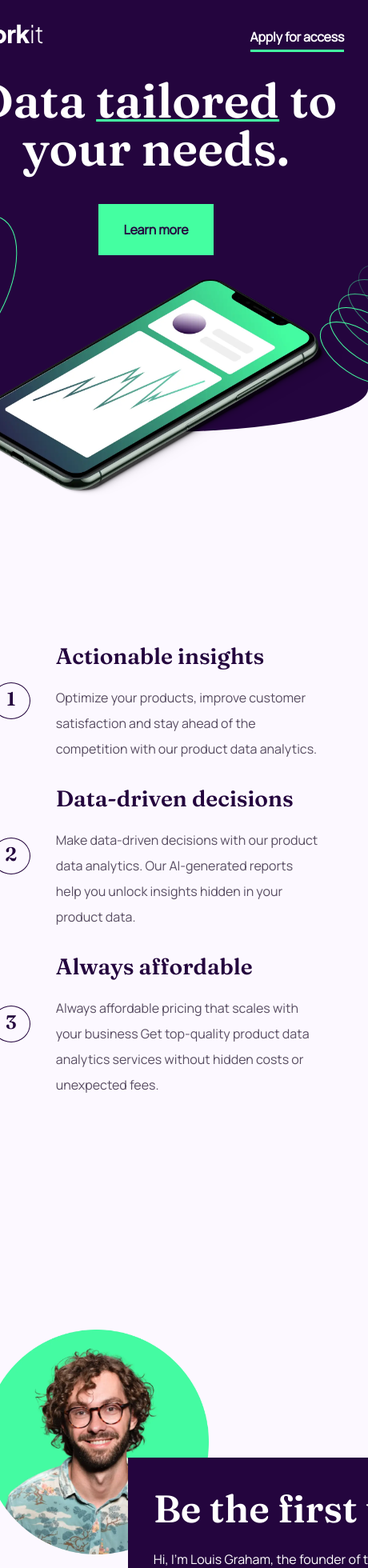
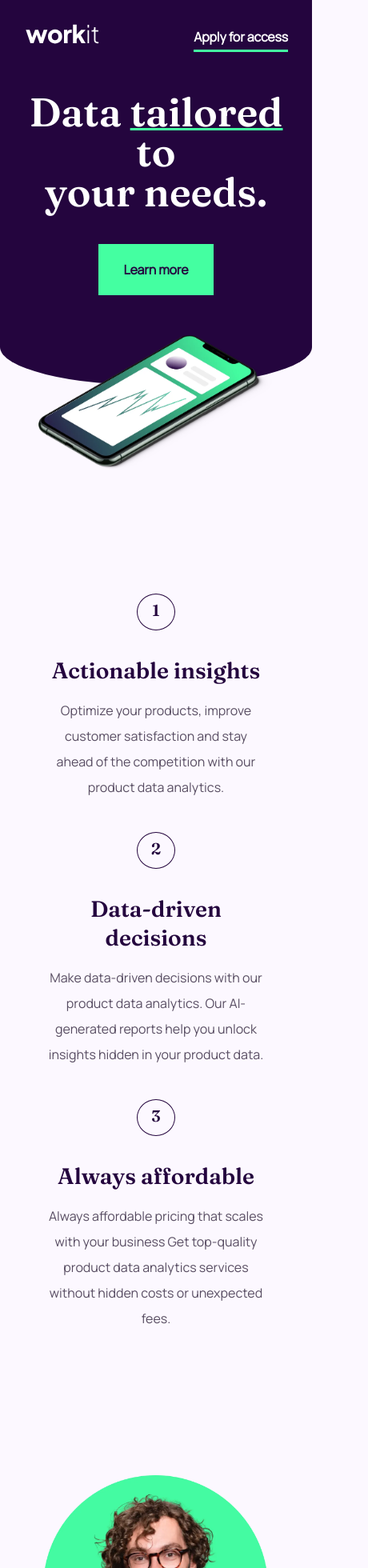
Before and after one commit to Shahbaaz92/Work-it-landing-page, a React (Create React App) app in the folder my-app/: page / in a window 390 px wide. Shown: the top 1960 px of the page at 80% size, 460 px wide, since content can reach past the window. Built offline with nearby package versions, Linux system fonts and the light colour scheme.

Commit message:
Final update

```diff
--- a/my-app/src/App.css
+++ b/my-app/src/App.css
@@ -56,18 +56,27 @@ button {
   border: none;
   padding: 16px 32px;
 }
+button:hover {
+  border: 2px solid var(--color-button);
+  background-color: var(--color-primary);
+  color: #44ffa1;
+}
+nav a:hover {
+  color: var(--color-button);
+}
 .container {
+  overflow: hidden;
   display: flex;
   flex-direction: column;
   align-items: center;
   width: 100vw;
   max-width: 1440px;
   height: auto;
-  overflow: hidden;
   padding-bottom: 110px;
 }
 .hero {
   position: relative;
+
   display: flex;
   flex-direction: column;
   align-items: center;
@@ -210,9 +219,9 @@ h1 span {
   justify-content: space-around;
   gap: 20px;
 }
-@media screen and (max-width: 1280px) {
+@media screen and (max-width: 1400px) {
   .container {
-    width: 100%;
+    width: 99.99%;
   }
 
   .info {
@@ -253,6 +262,7 @@ h1 span {
     gap: 32px;
   }
   .serial {
+    font-size: 1.25rem;
     width: 48px;
     height: 46px;
     flex-shrink: 0;
@@ -268,25 +278,24 @@ h1 span {
     padding-right: 20px;
   }
   .info-details {
-    width: 514px;
-    height: 375px;
+    width: 500px;
+    height: auto;
     flex-shrink: 0;
     left: 400px;
     height: auto;
   }
 }
-@media screen and (max-width: 900px) {
+@media screen and (max-width: 930px) {
   h1 {
     line-height: 60px;
   }
   .hero {
     height: 540px;
-    gap: 30px;
     padding: 30px;
   }
   .phone-img {
-    width: 470.441px;
-    height: 271.837px;
+    width: 470px;
+    height: 272px;
     flex-shrink: 0;
   }
   .background-1 {
@@ -305,13 +314,83 @@ h1 span {
     flex-shrink: 0;
   }
   .info-details {
+    width: 450px;
     left: 230px;
     top: 270px;
-    /* width: 70%; */
   }
   .footer {
     margin-top: 150px;
   }
 }
 @media screen and (max-width: 750px) {
+  .info {
+    padding-left: 10px;
+  }
+  .info-details {
+    left: 130px;
+    top: 320px;
+  }
 }
+@media screen and (max-width: 600px) {
+  h1 {
+    font-size: 3.125rem;
+    line-height: 50px;
+  }
+  h2 {
+    font-size: 2rem;
+    line-height: 48px;
+  }
+  h3 {
+    font-size: 1.75rem;
+    line-height: 36px;
+  }
+  .hero {
+    height: 482px;
+  }
+  .phone-img {
+    width: 293px;
+    height: 169px;
+    flex-shrink: 0;
+  }
+  .background-1,
+  .background-2,
+  .background-3 {
+    display: none;
+  }
+  .pros {
+    gap: 40px;
+  }
+  .article {
+    flex-direction: column;
+    align-items: center;
+    justify-content: space-evenly;
+    text-align: center;
+  }
+
+  .info {
+    padding: 0;
+    margin: inherit 0;
+    display: flex;
+    flex-direction: column;
+    justify-content: space-between;
+    align-items: center;
+    text-align: center;
+  }
+  .info-details {
+    display: flex;
+    flex-direction: column;
+    justify-content: space-between;
+    align-items: center;
+    position: relative;
+    top: 0;
+    left: 0;
+    margin-top: -60px;
+    width: 80%;
+    min-width: 343px;
+    flex-shrink: 0;
+    padding: 32px;
+  }
+  .footer {
+    margin-top: 70px;
+  }
+}
```
